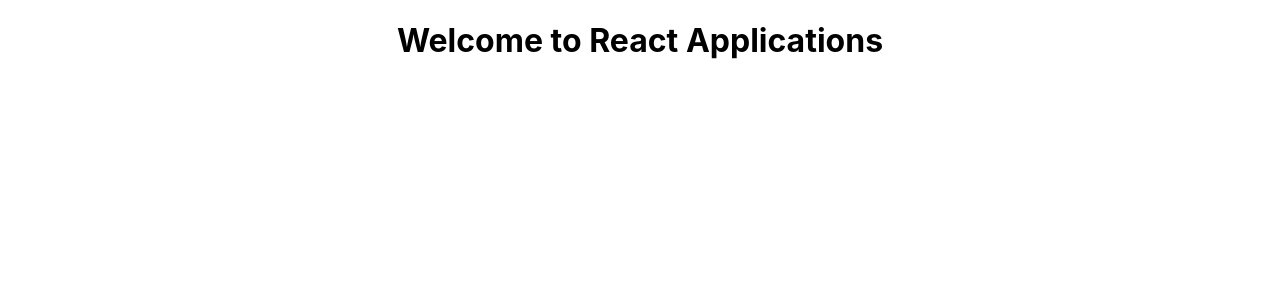
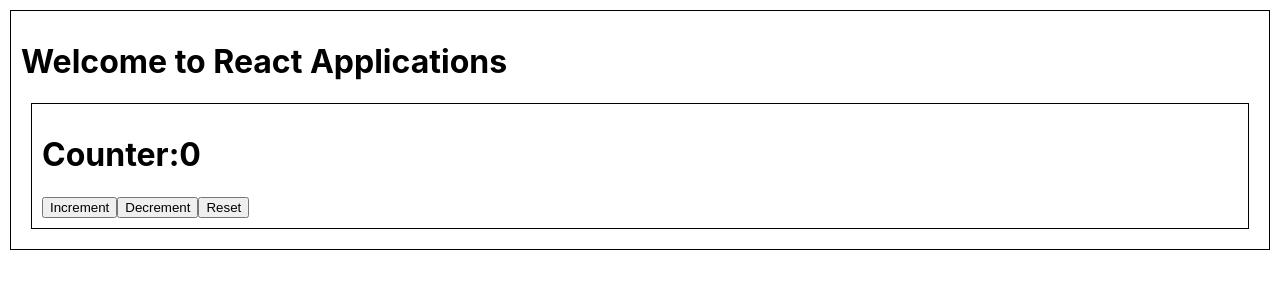
Before and after one commit to edupoly/rb15, a React (Create React App) app: page / in a window 1280 px wide. Shown: the top 300 px of the page. Built offline with nearby package versions, Linux system fonts and the light colour scheme.

Commit message:
REDUX COUNTER

```diff
--- a/src/App.js
+++ b/src/App.js
@@ -1,11 +1,16 @@
 import logo from './logo.svg';
 import './App.css';
-
+import store from './store/store';
+import {Provider} from 'react-redux';
+import Counter from './Counter';
 function App() {
   return (
-    <div className="App">
-      <h1>Welcome to React Applications</h1>
-    </div>
+    <Provider store={store}>
+      <div className="betterview">
+        <h1>Welcome to React Applications</h1>
+        <Counter></Counter>
+      </div>
+    </Provider>
   );
 }
 
--- /dev/null
+++ b/src/Counter.jsx
@@ -0,0 +1,14 @@
+import React from 'react'
+import {connect} from 'react-redux'
+function Counter(props) {
+    console.log(props)
+  return (
+    <div className="betterview">
+        <h1>Counter:{props.counter.count}</h1>
+        <button onClick={()=>{props.dispatch({type:'INC'})}}>Increment</button>
+        <button onClick={()=>{props.dispatch({type:'DEC'})}}>Decrement</button>
+        <button onClick={()=>{props.dispatch({type:'RESET'})}}>Reset</button>
+    </div>
+  )
+}
+export default connect(function(store){return store})(Counter)
--- /dev/null
+++ b/src/store/reducers/counter.reducer.js
@@ -0,0 +1,16 @@
+const initialState = {
+    count:0
+}
+function counterReducer(state=initialState,action){
+    if(action.type==='INC'){
+        return {...state,count:state.count+1}
+    }
+    if(action.type==='DEC'){
+        return {...state,count:state.count-1}
+    }
+    if(action.type==='RESET'){
+        return {...state,count:initialState.count}
+    }
+    return {...state}
+}
+export default counterReducer;
--- /dev/null
+++ b/src/store/reducers/reducer.js
@@ -0,0 +1,5 @@
+import counterReducer from "./counter.reducer";
+import todoReducer from "./todo.reducer";
+import {combineReducers} from 'redux'
+const reducer = combineReducers({todo:todoReducer,counter:counterReducer})
+export default reducer;
--- /dev/null
+++ b/src/store/reducers/todo.reducer.js
@@ -0,0 +1,12 @@
+
+const initialState = {
+    todos:['paylic','goto gym']
+}
+function todoReducer(state=initialState,action) {
+
+    if(action.type==='ADDTODO'){
+        return {...state,todos:[...state.todos]}
+    }
+    return {...state}
+}
+export default todoReducer
--- /dev/null
+++ b/src/store/store.js
@@ -0,0 +1,4 @@
+import reducer from "./reducers/reducer";
+import {createStore} from 'redux';
+const store = createStore(reducer)
+export default store;
```
Also changed, not shown: src/steps.txt (added).
